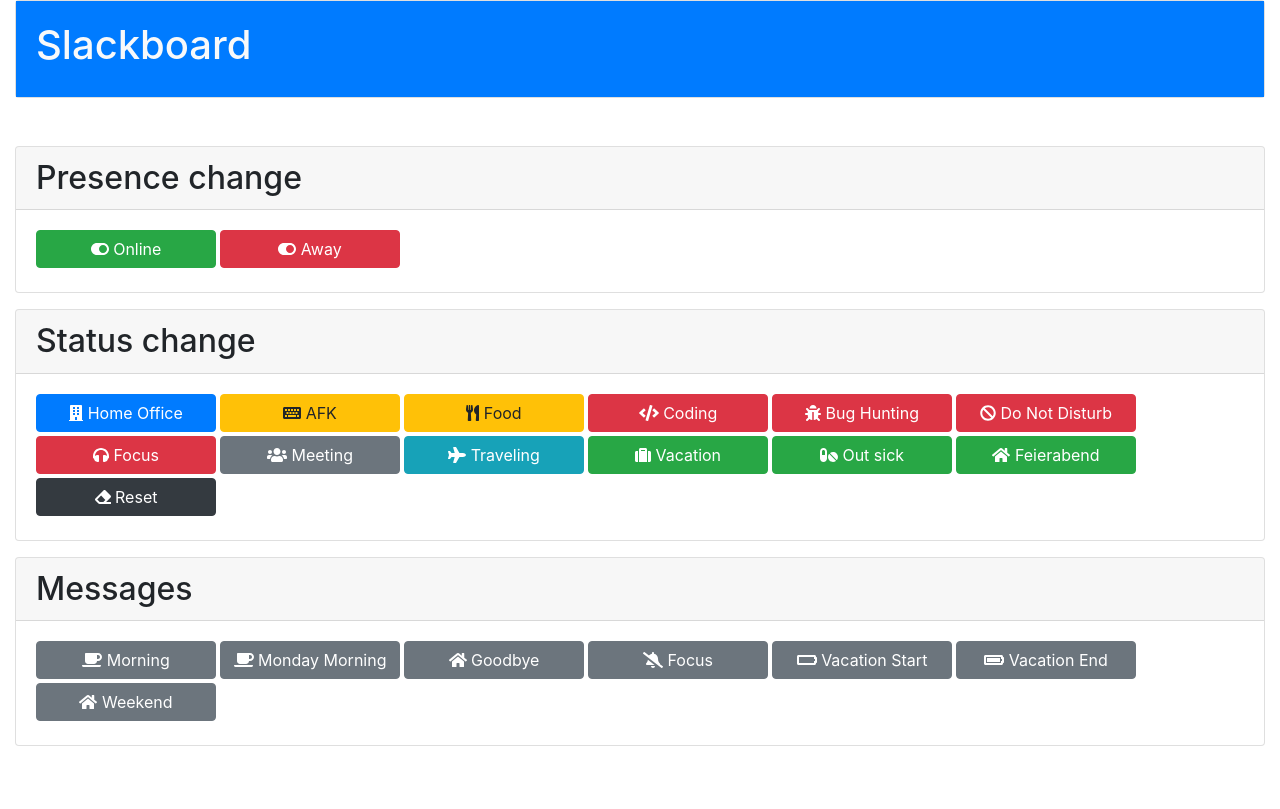
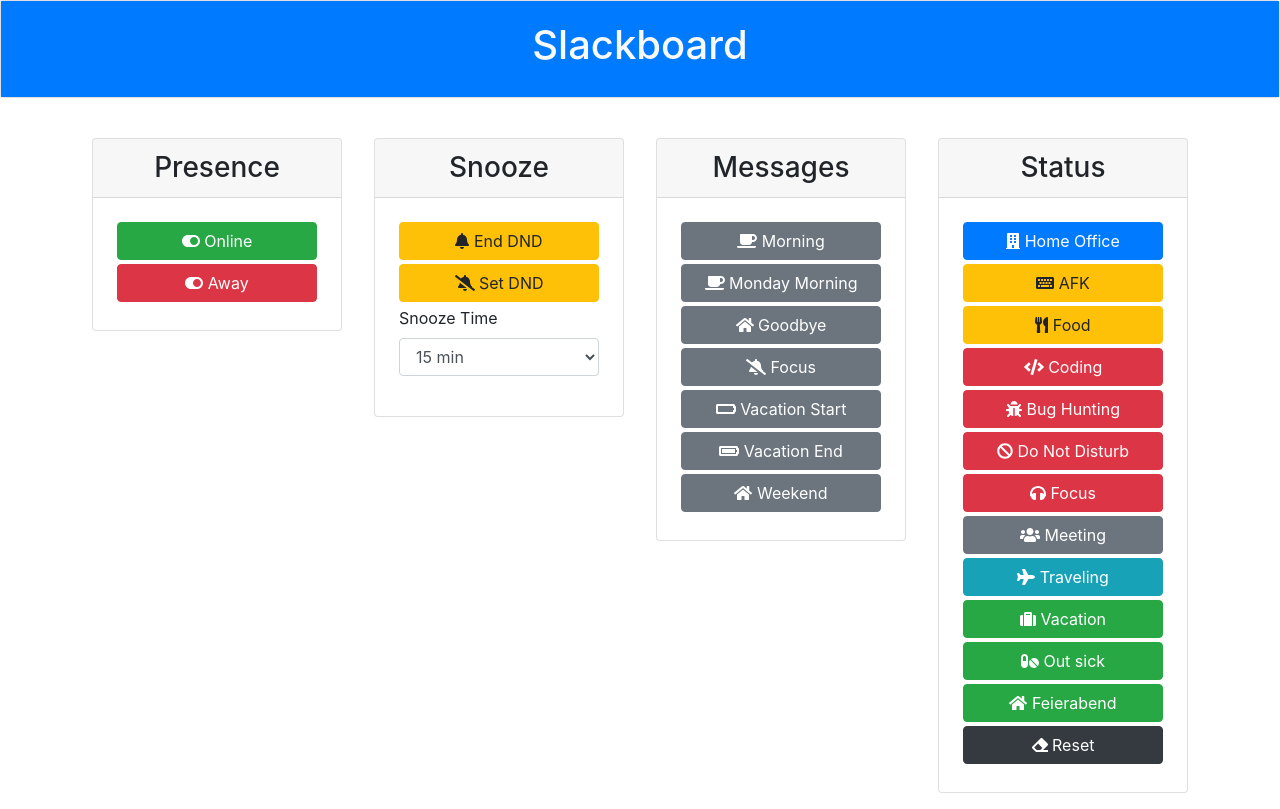
Before and after one commit to jbfriedrich/slack-dashboard, a plain HTML site: page index.html in a window 1280 px wide. Drawn offline with nearby package versions, Linux system fonts and the light colour scheme; a script that the page names is missing.

Commit message:
Misc changes
- Update to the latest Fontawesome version
- Update to the latest jQuery version
- Remoe static button width
- Remove static columns
- Add flex layout

```diff
--- a/index.html
+++ b/index.html
@@ -22,84 +22,97 @@
     <meta name="msapplication-TileImage" content="icons/ms-icon-144x144.png">
     <meta name="theme-color" content="#ffffff">
     <!-- Bootstrap CSS -->
-    <link rel="stylesheet" href="https://stackpath.bootstrapcdn.com/bootstrap/4.1.0/css/bootstrap.min.css" integrity="sha384-9gVQ4dYFwwWSjIDZnLEWnxCjeSWFphJiwGPXr1jddIhOegiu1FwO5qRGvFXOdJZ4" crossorigin="anonymous">
+    <link rel="stylesheet" href="https://stackpath.bootstrapcdn.com/bootstrap/4.3.1/css/bootstrap.min.css" integrity="sha384-ggOyR0iXCbMQv3Xipma34MD+dH/1fQ784/j6cY/iJTQUOhcWr7x9JvoRxT2MZw1T" crossorigin="anonymous">
     <link rel="shortcut icon" type="image/x-icon" href="icons/avicon.ico">
     <title>Slackboard</title>
   </head>
   <body>
-    <div class="container-fluid">
-
+    <div class="container-fluid header mb-4">
       <div class="row">
-        <div class="col">
+        <div class="col p-0">
           <div class="card">
-            <div class="card-body bg-primary text-center text-sm-left">
+            <div class="card-body bg-primary text-center">
               <h1 class="text-light">Slackboard</h1>
             </div>
           </div>
           <div id='status'></div>
         </div>
       </div>
+    </div>
 
-      <div class="row pt-5 pb-3">
-        <div class="col">
-          <div class="card">
-            <h2 class="card-header text-center text-sm-left">Presence change</h2>
-            <div class="card-body d-flex flex-wrap flex-row justify-content-center justify-content-sm-start">
-              <a href="#" id="online" class="btn btn-success mb-1 mr-1" style="width: 180px;"><span class="fas fa-toggle-on"></span>&nbsp;Online</a>
-              <a href="#" id="away" class="btn btn-danger mb-1 mr-1" style="width: 180px;"><span class="fas fa-toggle-on"></span>&nbsp;Away</a>
+    <div class="container-fluid">
+      <div class="d-flex flex-row flex-wrap justify-content-center align-items-start">
+
+        <div class="card m-3 order-1" style="min-width: 250px;">
+          <h3 class="card-header text-center">Presence</h3>
+          <div class="d-flex flex-wrap flex-column justify-content-center align-items-stretch p-3 p-md-4">
+            <a href="#" id="online" class="btn btn-success text-nowrap mb-1"><span class="fas fa-toggle-on"></span>&nbsp;Online</a>
+            <a href="#" id="away" class="btn btn-danger text-nowrap mb-1"><span class="fas fa-toggle-on"></span>&nbsp;Away</a>
+          </div>
+        </div>
+
+        <div class="card m-3 order-4 order-sm-2" style="min-width: 250px;">
+          <h3 class="card-header text-center">Snooze</h3>
+          <div class="d-flex flex-wrap flex-column justify-content-center align-items-stretch p-3 p-md-4">
+            <a href="#" id='enddnd' class="_enddnd btn btn-warning text-nowrap mb-1"><span class="fas fa-bell"></span>&nbsp;End DND</a>
+            <!-- <a href="#" id='endsnooze' class="_endsnooze btn btn-warning text-nowrap mb-1"><span class="fas fa-bell"></span>&nbsp;End Snooze</a> -->
+            <a href="#" id='setsnooze' class="_setsnooze btn btn-warning text-nowrap mb-1"><span class="fas fa-bell-slash"></span>&nbsp;Set DND</a>
+            <div class="form-group">
+              <label for="setSnoozeTime">Snooze Time</label>
+                <select class="form-control" id="setSnoozeTime">
+                  <option value="15">15 min</option>
+                  <option value="30">30 min</option>
+                  <option value="60">60 min</option>
+                  <option value="90">90 min</option>
+                  <option value="120">2 hr</option>
+                  <option value="240">4 hr</option>
+                  <option value="480">8 hr</option>
+                </select>
             </div>
           </div>
         </div>
-      </div>
 
-      <div class="row pb-3">
-        <div class="col">
-          <div class="card">
-            <h2 class="card-header text-center text-sm-left">Status change</h2>
-            <div class="card-body d-flex flex-wrap flex-row justify-content-center justify-content-sm-start">
-              <a href="#" id='homeoffice' class="_status btn btn-primary mb-1 mr-1" style="width: 180px;"><span class="fas fa-building"></span>&nbsp;Home Office</a>
-              <a href="#" id='afk' class="_status btn btn-warning mb-1 mr-1" style="width: 180px;"><span class="fas fa-keyboard"></span>&nbsp;AFK</a>
-              <a href="#" id='food' class="_status btn btn-warning mb-1 mr-1" style="width: 180px;"><span class="fas fa-utensils"></span>&nbsp;Food</a>
-              <a href="#" id='coding' class="_status btn btn-danger mb-1 mr-1" style="width: 180px;"><span class="fas fa-code"></span>&nbsp;Coding</a>
-              <a href="#" id='bughunting' class="_status btn btn-danger mb-1 mr-1" style="width: 180px;"><span class="fas fa-bug"></span>&nbsp;Bug Hunting</a>
-              <a href="#" id='dnd' class="_status btn btn-danger mb-1 mr-1" style="width: 180px;"><span class="fas fa-ban"></span>&nbsp;Do Not Disturb</a>
-              <a href="#" id='focus' class="_status btn btn-danger mb-1 mr-1" style="width: 180px;"><span class="fas fa-headphones"></span>&nbsp;Focus</a>
-              <a href="#" id='meeting' class="_status btn btn-secondary mb-1 mr-1" style="width: 180px;"><span class="fas fa-users"></span>&nbsp;Meeting</a>
-              <a href="#" id='traveling' class="_status btn btn-info mb-1 mr-1" style="width: 180px;"><span class="fas fa-plane"></span>&nbsp;Traveling</a>
-              <a href="#" id='vacation' class="_status btn btn-success mb-1 mr-1" style="width: 180px;"><span class="fas fa-suitcase"></span>&nbsp;Vacation</a>
-              <a href="#" id='sick' class="_status btn btn-success mb-1 mr-1" style="width: 180px;"><span class="fas fa-pills"></span>&nbsp;Out sick</a>
-              <a href="#" id='feierabend' class="_status btn btn-success mb-1 mr-1" style="width: 180px;"><span class="fas fa-home"></span>&nbsp;Feierabend</a>
-              <a href="#" id='reset' class="_status btn btn-dark mb-1 mr-1" style="width: 180px; max-width: 360px;"><span class="fas fa-eraser"></span>&nbsp;Reset</a>
-            </div>
+        <div class="card m-3 order-3" style="min-width: 250px;">
+          <h3 class="card-header text-center">Messages</h3>
+          <div class="d-flex flex-wrap flex-column justify-content-center align-items-stretch p-3 p-md-4">
+            <a href="#" id='morning' class="_message btn btn-secondary text-nowrap mb-1"><span class="fas fa-coffee"></span>&nbsp;Morning</a>
+            <a href="#" id='mondaymorning' class="_message btn btn-secondary text-nowrap mb-1"><span class="fas fa-coffee"></span>&nbsp;Monday Morning</a>
+            <a href="#" id='bye' class="_message btn btn-secondary text-nowrap mb-1"><span class="fas fa-home"></span>&nbsp;Goodbye</a>
+            <a href="#" id='focus' class="_message btn btn-secondary text-nowrap mb-1"><span class="fas fa-bell-slash"></span>&nbsp;Focus</a>
+            <a href="#" id='vacationstart' class="_message btn btn-secondary text-nowrap mb-1"><span class="fas fa-battery-empty"></span>&nbsp;Vacation Start</a>
+            <a href="#" id='vacationend' class="_message btn btn-secondary text-nowrap mb-1"><span class="fas fa-battery-full"></span>&nbsp;Vacation End</a>
+            <a href="#" id='weekend' class="_message btn btn-secondary text-nowrap mb-1"><span class="fas fa-home"></span>&nbsp;Weekend</a>
           </div>
         </div>
-      </div>
 
-      <div class="row pb-3">
-        <div class="col">
-          <div class="card">
-            <h2 class="card-header text-center text-sm-left">Messages</h2>
-            <div class="card-body d-flex flex-wrap flex-row justify-content-center justify-content-sm-start">
-              <a href="#" id='morning' class="_message btn btn-secondary mb-1 mr-1" style="width: 180px;"><span class="fas fa-coffee"></span>&nbsp;Morning</a>
-              <a href="#" id='mondaymorning' class="_message btn btn-secondary mb-1 mr-1" style="width: 180px;"><span class="fas fa-coffee"></span>&nbsp;Monday Morning</a>
-              <a href="#" id='bye' class="_message btn btn-secondary mb-1 mr-1" style="width: 180px;"><span class="fas fa-home"></span>&nbsp;Goodbye</a>
-              <a href="#" id='focus' class="_message btn btn-secondary mb-1 mr-1" style="width: 180px;"><span class="fas fa-bell-slash"></span>&nbsp;Focus</a>
-              <a href="#" id='vacationstart' class="_message btn btn-secondary mb-1 mr-1" style="width: 180px;"><span class="fas fa-battery-empty"></span>&nbsp;Vacation Start</a>
-              <a href="#" id='vacationend' class="_message btn btn-secondary mb-1 mr-1" style="width: 180px;"><span class="fas fa-battery-full"></span>&nbsp;Vacation End</a>
-              <a href="#" id='weekend' class="_message btn btn-secondary mb-1 mr-1" style="width: 180px;"><span class="fas fa-home"></span>&nbsp;Weekend</a>
-            </div>
+        <div class="card m-3 order-2 order-sm-4" style="min-width: 250px;">
+          <h3 class="card-header text-center">Status</h3>
+          <div class="d-flex flex-wrap flex-column justify-content-center align-items-stretch p-3 p-md-4">
+            <a href="#" id='homeoffice' class="_status btn btn-primary text-nowrap mb-1"><span class="fas fa-building"></span>&nbsp;Home Office</a>
+            <a href="#" id='afk' class="_status btn btn-warning text-nowrap mb-1"><span class="fas fa-keyboard"></span>&nbsp;AFK</a>
+            <a href="#" id='food' class="_status btn btn-warning text-nowrap mb-1"><span class="fas fa-utensils"></span>&nbsp;Food</a>
+            <a href="#" id='coding' class="_status btn btn-danger text-nowrap mb-1"><span class="fas fa-code"></span>&nbsp;Coding</a>
+            <a href="#" id='bughunting' class="_status btn btn-danger text-nowrap mb-1"><span class="fas fa-bug"></span>&nbsp;Bug Hunting</a>
+            <a href="#" id='dnd' class="_status btn btn-danger text-nowrap mb-1"><span class="fas fa-ban"></span>&nbsp;Do Not Disturb</a>
+            <a href="#" id='focus' class="_status btn btn-danger text-nowrap mb-1"><span class="fas fa-headphones"></span>&nbsp;Focus</a>
+            <a href="#" id='meeting' class="_status btn btn-secondary text-nowrap mb-1"><span class="fas fa-users"></span>&nbsp;Meeting</a>
+            <a href="#" id='traveling' class="_status btn btn-info text-nowrap mb-1"><span class="fas fa-plane"></span>&nbsp;Traveling</a>
+            <a href="#" id='vacation' class="_status btn btn-success text-nowrap mb-1"><span class="fas fa-suitcase"></span>&nbsp;Vacation</a>
+            <a href="#" id='sick' class="_status btn btn-success text-nowrap mb-1"><span class="fas fa-pills"></span>&nbsp;Out sick</a>
+            <a href="#" id='feierabend' class="_status btn btn-success text-nowrap mb-1"><span class="fas fa-home"></span>&nbsp;Feierabend</a>
+            <a href="#" id='reset' class="_status btn btn-dark text-nowrap mb-1"><span class="fas fa-eraser"></span>&nbsp;Reset</a>
           </div>
         </div>
+
       </div>
-
     </div>
-
     <!-- Optional JavaScript -->
     <!-- jQuery first, then Popper.js, then Bootstrap JS -->
-    <script src="https://code.jquery.com/jquery-3.3.1.min.js" integrity="sha256-FgpCb/KJQlLNfOu91ta32o/NMZxltwRo8QtmkMRdAu8=" crossorigin="anonymous"></script>
-    <script src="https://cdnjs.cloudflare.com/ajax/libs/popper.js/1.14.0/umd/popper.min.js" integrity="sha384-cs/chFZiN24E4KMATLdqdvsezGxaGsi4hLGOzlXwp5UZB1LY//20VyM2taTB4QvJ" crossorigin="anonymous"></script>
-    <script src="https://stackpath.bootstrapcdn.com/bootstrap/4.1.0/js/bootstrap.min.js" integrity="sha384-uefMccjFJAIv6A+rW+L4AHf99KvxDjWSu1z9VI8SKNVmz4sk7buKt/6v9KI65qnm" crossorigin="anonymous"></script>
-    <script defer src="https://use.fontawesome.com/releases/v5.0.7/js/all.js"></script>
+    <script src="https://code.jquery.com/jquery-3.4.0.min.js" integrity="sha256-BJeo0qm959uMBGb65z40ejJYGSgR7REI4+CW1fNKwOg=" crossorigin="anonymous"></script>
+    <script src="https://cdnjs.cloudflare.com/ajax/libs/popper.js/1.14.7/umd/popper.min.js" integrity="sha384-UO2eT0CpHqdSJQ6hJty5KVphtPhzWj9WO1clHTMGa3JDZwrnQq4sF86dIHNDz0W1" crossorigin="anonymous"></script>
+    <script src="https://stackpath.bootstrapcdn.com/bootstrap/4.3.1/js/bootstrap.min.js" integrity="sha384-JjSmVgyd0p3pXB1rRibZUAYoIIy6OrQ6VrjIEaFf/nJGzIxFDsf4x0xIM+B07jRM" crossorigin="anonymous"></script>
+    <!-- Fontawesome Icons -->
+    <script defer src="https://use.fontawesome.com/releases/v5.8.1/js/all.js" integrity="sha384-g5uSoOSBd7KkhAMlnQILrecXvzst9TdC09/VM+pjDTCM+1il8RHz5fKANTFFb+gQ" crossorigin="anonymous"></script>
     <script src="tarp/require.min.js"></script>
     <script>Tarp.require("./slacker.js", true)</script>
     <!-- <script src="slacker.js"></script> -->
```
